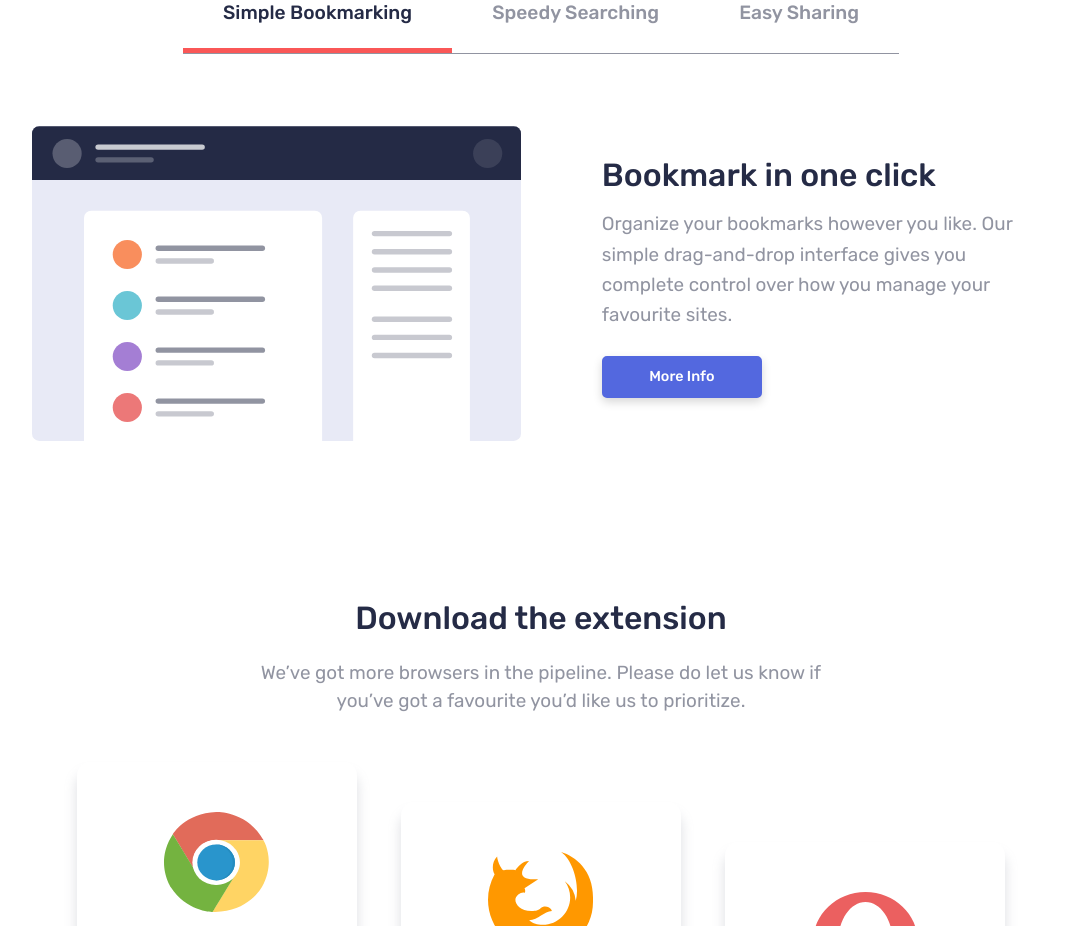
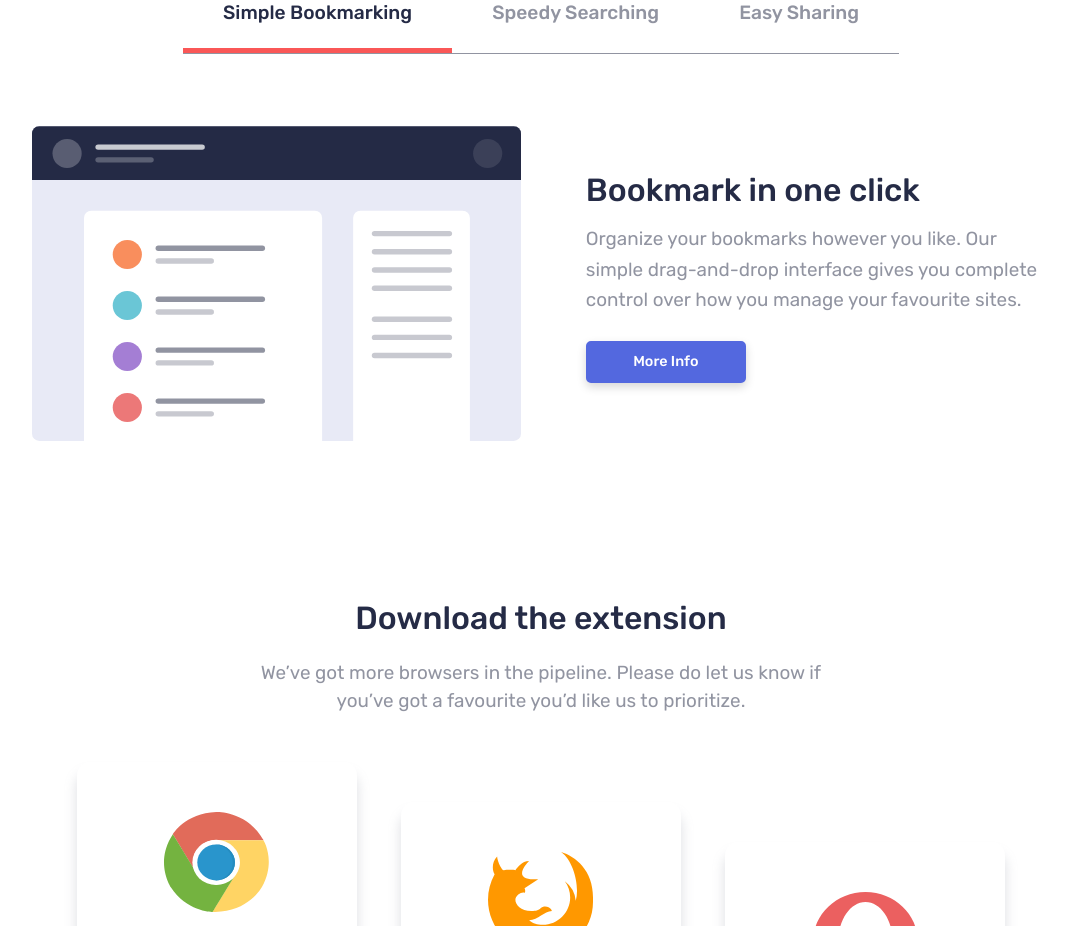
Before and after one commit to Ryusse/bookmark-landing-page, a Vue app: page / in a window 1280 px wide. Shown: the part 940-1866 px from the top of the page, without its empty margins (99-1167 px from the left). Built offline with nearby package versions, Linux system fonts and the light colour scheme.

Commit message:
tab animation changed to fadein 👊

```diff
--- a/src/assets/sass/components/_Tabs.scss
+++ b/src/assets/sass/components/_Tabs.scss
@@ -52,7 +52,7 @@
         flex-direction: column;
         justify-content: space-between;
         animation-name: fadeInDownBig;
-        animation-duration: 1s;
+        animation-duration: 1.5s;
         -webkit-animation-fill-mode: both;
         animation-fill-mode: both;
 
@@ -65,11 +65,9 @@
     @keyframes fadeInDownBig {
       0% {
         opacity: 0;
-        transform: translateX(-2000px);
       }
       100% {
         opacity: 1;
-        transform: translateX(0);
       }
     }
 
@@ -86,7 +84,7 @@
 
     &__container {
       display: flex;
-      max-width: 28rem;
+      max-width: 29rem;
       flex-direction: column;
       @include query(md) {
         text-align: start;
```
